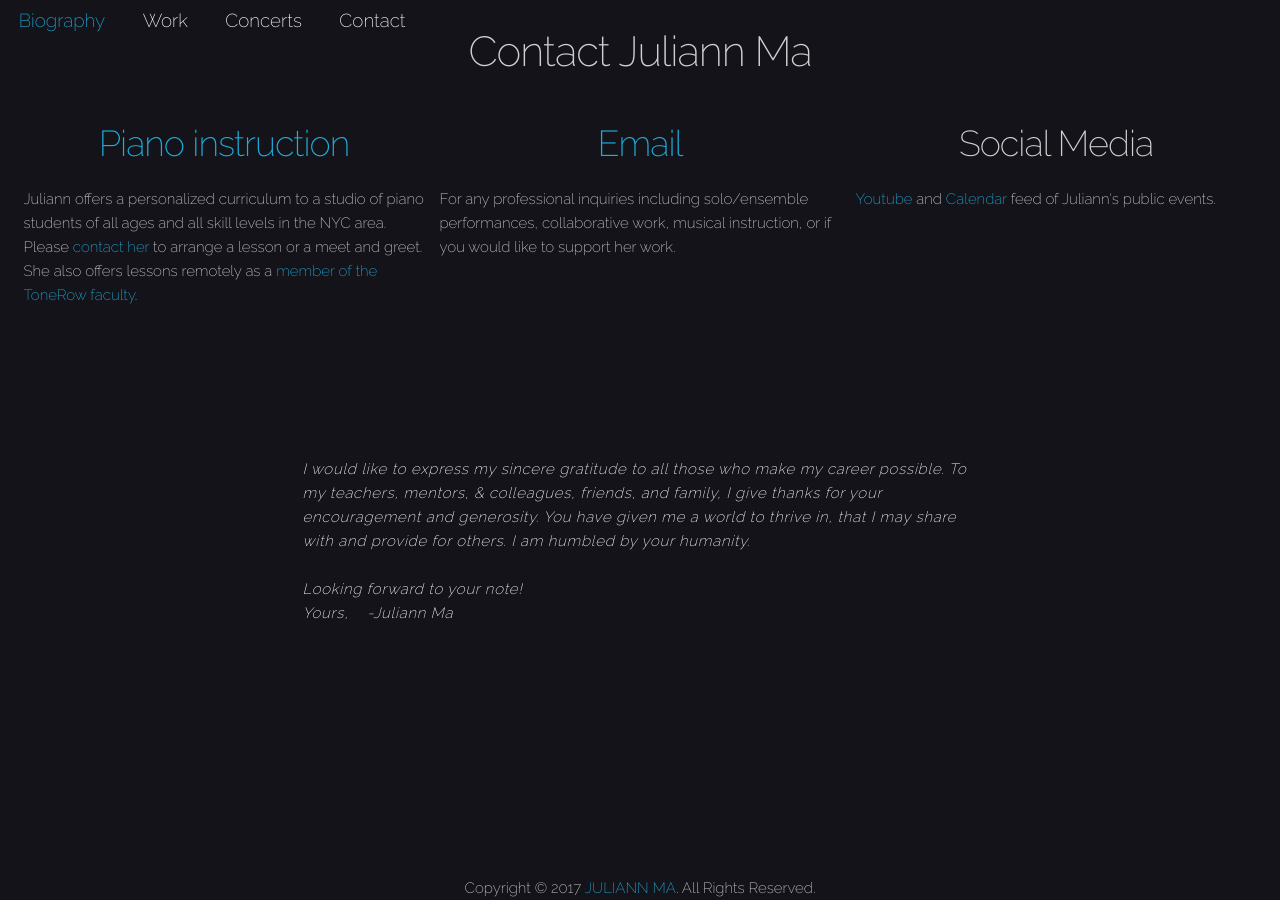
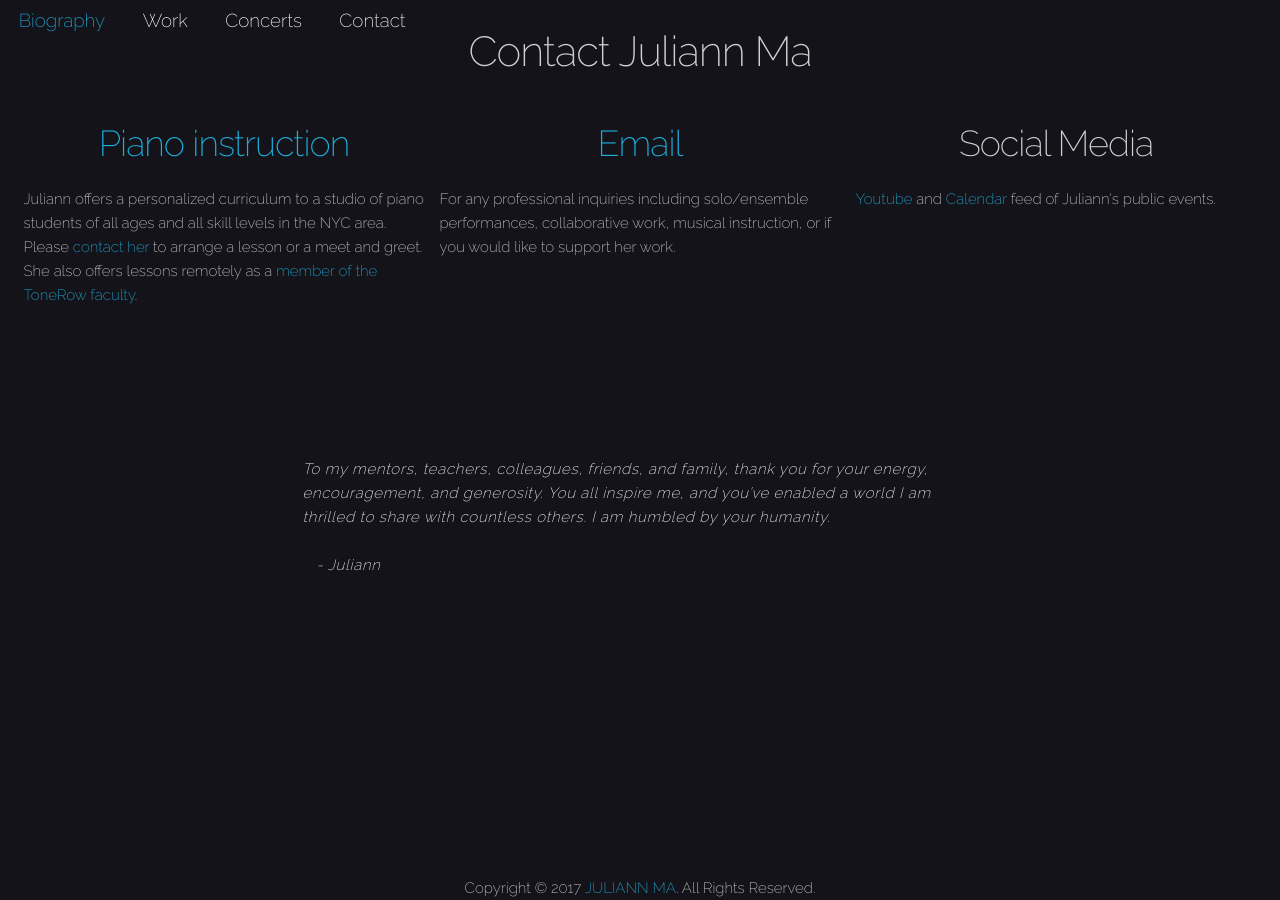
Before and after one commit to hastest/juliannma.com, a Jekyll site: the page built from pages/front_page.md, in a window 1280 px wide and 900 px high, scrolled down 3910 px. Built offline with Jekyll 4.4.1, drawn with Linux system fonts in a browser that asks for light colours.

Commit message:
Thank you note JM edits 1

```diff
--- a/_includes/front_page_sections/contact.md
+++ b/_includes/front_page_sections/contact.md
@@ -23,10 +23,7 @@ Contact Juliann Ma
 
 <hr>
 
-> I would like to express my sincere gratitude to all those who make my career possible.
-> To my teachers, mentors, & colleagues, friends, and family, I give thanks for your encouragement and generosity.
-> You have given me a world to thrive in, that I may share with and provide for others.
+> To my mentors, teachers, colleagues, friends, and family, thank you for your energy, encouragement, and generosity.
+> You all inspire me, and you've enabled a world I am thrilled to share with countless others.
 > I am humbled by your humanity. <br/><br/>
-> Looking forward to your note! <br/>
-> Yours,
-> &nbsp;&nbsp; <cite>Juliann Ma</cite>
+> &nbsp;&nbsp; <cite> Juliann </cite>
```
Also changed, not shown: pages/seas.md (+1 -1 lines).
